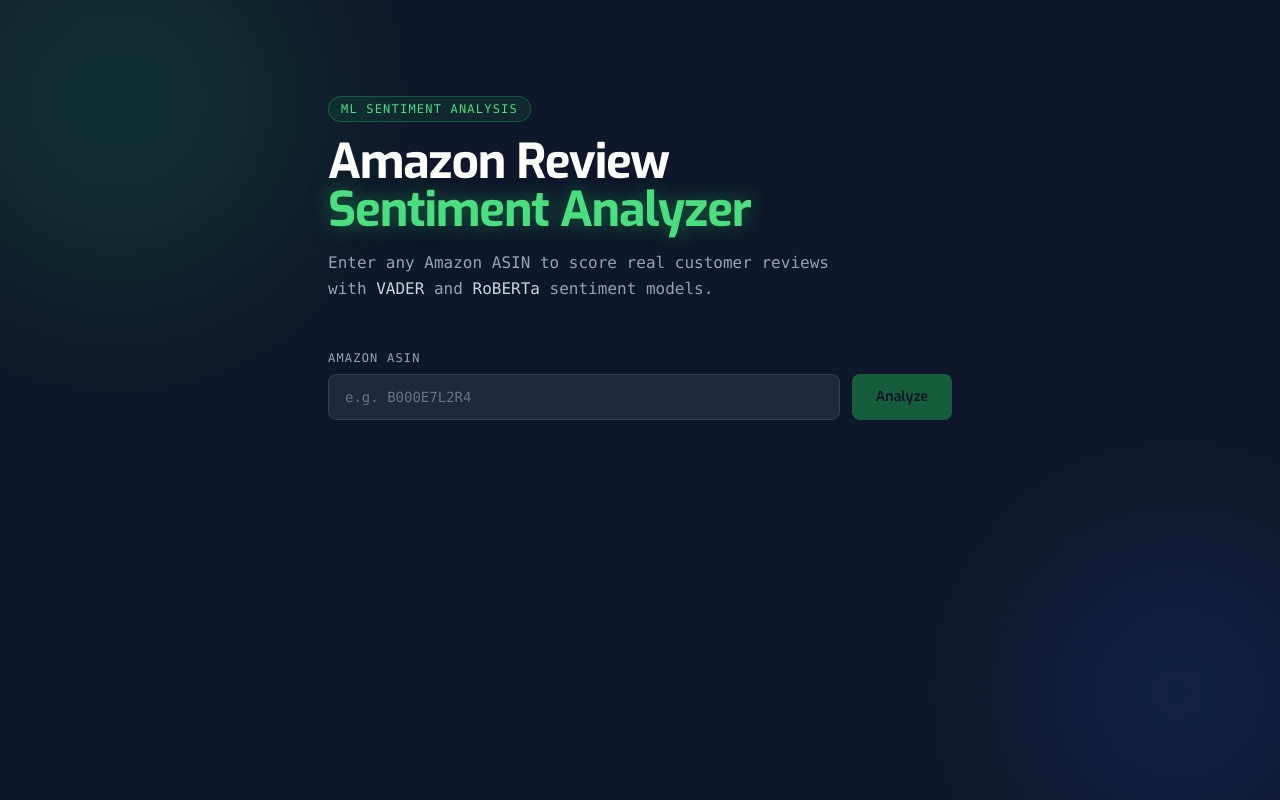
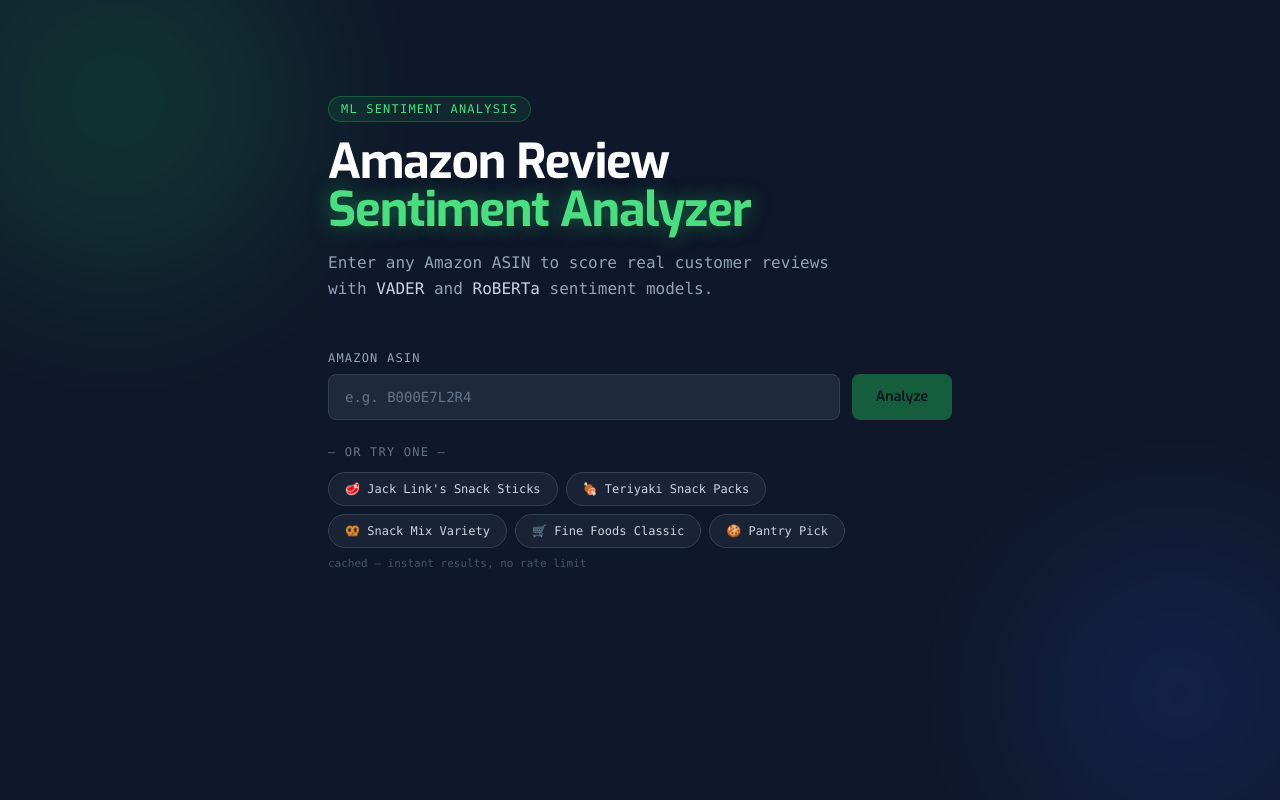
Before and after one commit to Hussain-coder-eng/Sentiment-Analysis-on-Amazon-Foods, a Next.js app: page / in a window 1280 px wide. Built offline with nearby package versions, Linux system fonts and the light colour scheme; no server answers; the database is empty.

Commit message:
feat: verdict-first editorial results + example gallery chips

```diff
--- a/app/page.tsx
+++ b/app/page.tsx
@@ -4,6 +4,10 @@
 import DisagreementPanel from '@/components/DisagreementPanel';
 import SentimentPlot from '@/components/SentimentPlot';
 import type { ReviewScore, AnalyzeApiResponse } from '@/lib/types';
+import VerdictCard from '@/components/VerdictCard';
+import HowItWorksStrip from '@/components/HowItWorksStrip';
+import { GALLERY_ITEMS } from '@/lib/gallery';
+import { computeVerdict } from '@/lib/verdict';
 
 const MAX_RETRIES = 3;
 const RETRY_DELAY_MS = 30_000;
@@ -157,6 +161,7 @@
     setAnalyzeError(null);
     setReviews(null);
     setResultAsin(null);
+    setProductTitle(undefined);
     setAnalyzing(true);
     try {
       await doAnalyze(trimmed, 1);
@@ -176,6 +181,25 @@
     setResultAsin(null);
     setAnalyzeError(null);
     setProductTitle(undefined);
+  }
+
+  function handleGalleryClick(asin: string) {
+    if (analyzing) return;
+    setAsinInput(asin);
+    if (countdownRef.current) clearInterval(countdownRef.current);
+    setRetryCountdown(null);
+    setAnalyzeError(null);
+    setReviews(null);
+    setResultAsin(null);
+    setProductTitle(undefined);
+    setAnalyzing(true);
+    doAnalyze(asin, 1)
+      .catch(() => setAnalyzeError('Network error — please try again.'))
+      .finally(() => {
+        setAnalyzing(false);
+        setRetryCountdown(null);
+        if (countdownRef.current) clearInterval(countdownRef.current);
+      });
   }
 
   return (
@@ -296,21 +320,46 @@
           )}
         </form>
 
+        {/* Example gallery — cached ASINs, instant results */}
+        {reviews === null && !analyzing && (
+          <div className="mb-10">
+            <p className="text-slate-500 text-xs font-mono tracking-widest uppercase mb-3">
+              — or try one —
+            </p>
+            <div className="flex flex-wrap gap-2">
+              {GALLERY_ITEMS.map(item => (
+                <button
+                  key={item.asin}
+                  type="button"
+                  onClick={() => handleGalleryClick(item.asin)}
+                  className="rounded-full border border-slate-700 bg-slate-800/70 px-4 py-2 text-xs font-mono text-slate-300 transition-all duration-150 hover:border-green-500/50 hover:text-green-400 cursor-pointer focus:outline-none focus:ring-2 focus:ring-green-500/60"
+                >
+                  {item.emoji} {item.shortName}
+                </button>
+              ))}
+            </div>
+            <p className="mt-2 text-[11px] font-mono text-slate-600">
+              cached — instant results, no rate limit
+            </p>
+          </div>
+        )}
+
         {/* Results */}
         {reviews !== null && !analyzing && (
           <div ref={resultsRef} className="results-panel opacity-0">
-            <div className="mb-6 px-4 py-3 rounded-lg bg-slate-800/60 border border-slate-700/60 backdrop-blur-sm">
-              {productTitle && (
-                <p className="text-green-400 text-sm font-mono truncate mb-1">{productTitle}</p>
-              )}
-              <p className="text-slate-400 text-xs font-mono tracking-wide">
-                <span className="text-green-400">✓</span>{' '}
-                {reviews.length} reviews scored for ASIN{' '}
-                <span className="text-slate-200 font-medium">{resultAsin}</span>
-              </p>
+            <VerdictCard
+              verdict={computeVerdict(reviews)}
+              asin={resultAsin ?? ''}
+              productTitle={productTitle}
+            />
+            <div className="mt-8">
+              <h2 className="text-slate-400 text-xs font-mono tracking-widest uppercase mb-4">
+                Model deep-dive
+              </h2>
+              <SentimentPlot reviews={reviews} />
+              <DisagreementPanel reviews={reviews} />
             </div>
-            <SentimentPlot reviews={reviews} />
-            <DisagreementPanel reviews={reviews} />
+            <HowItWorksStrip />
           </div>
         )}
       </div>
```
